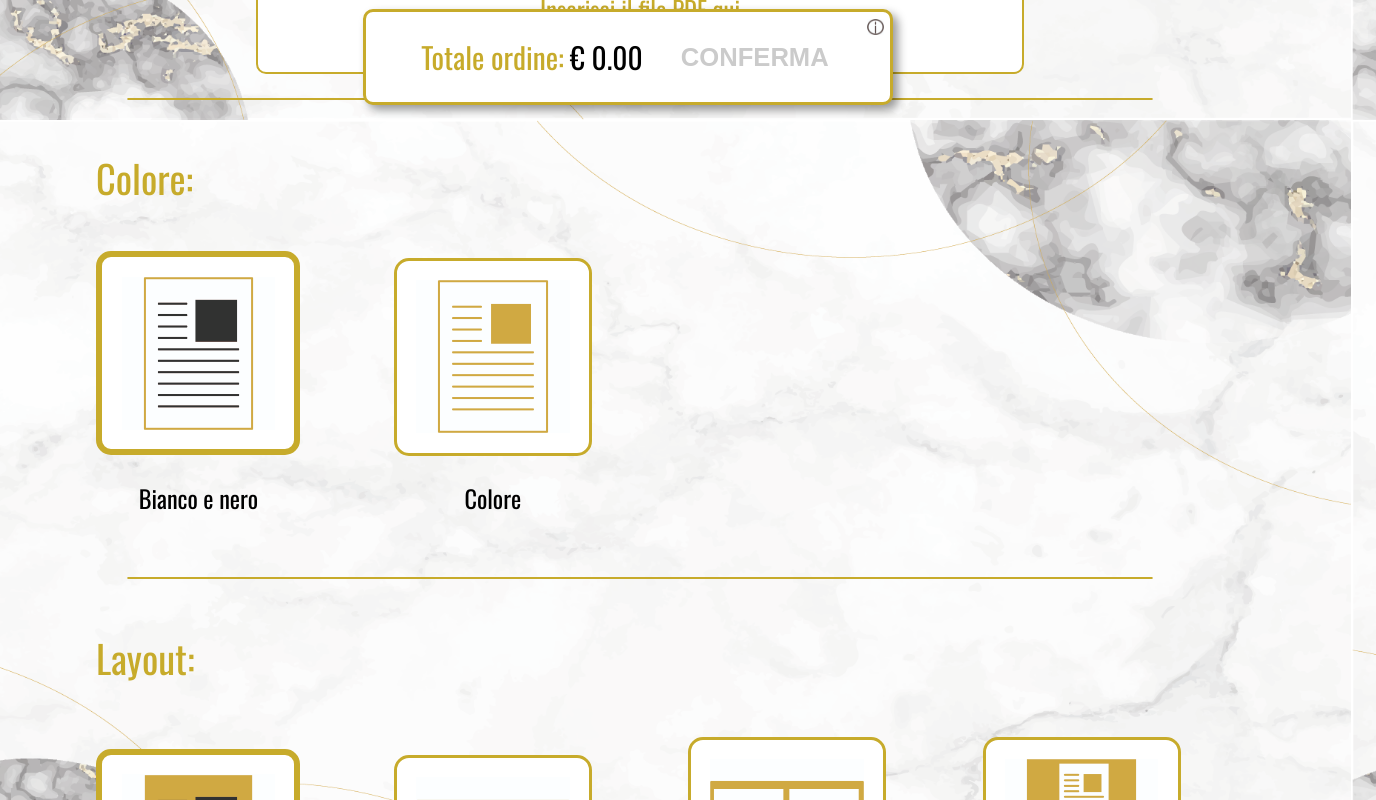
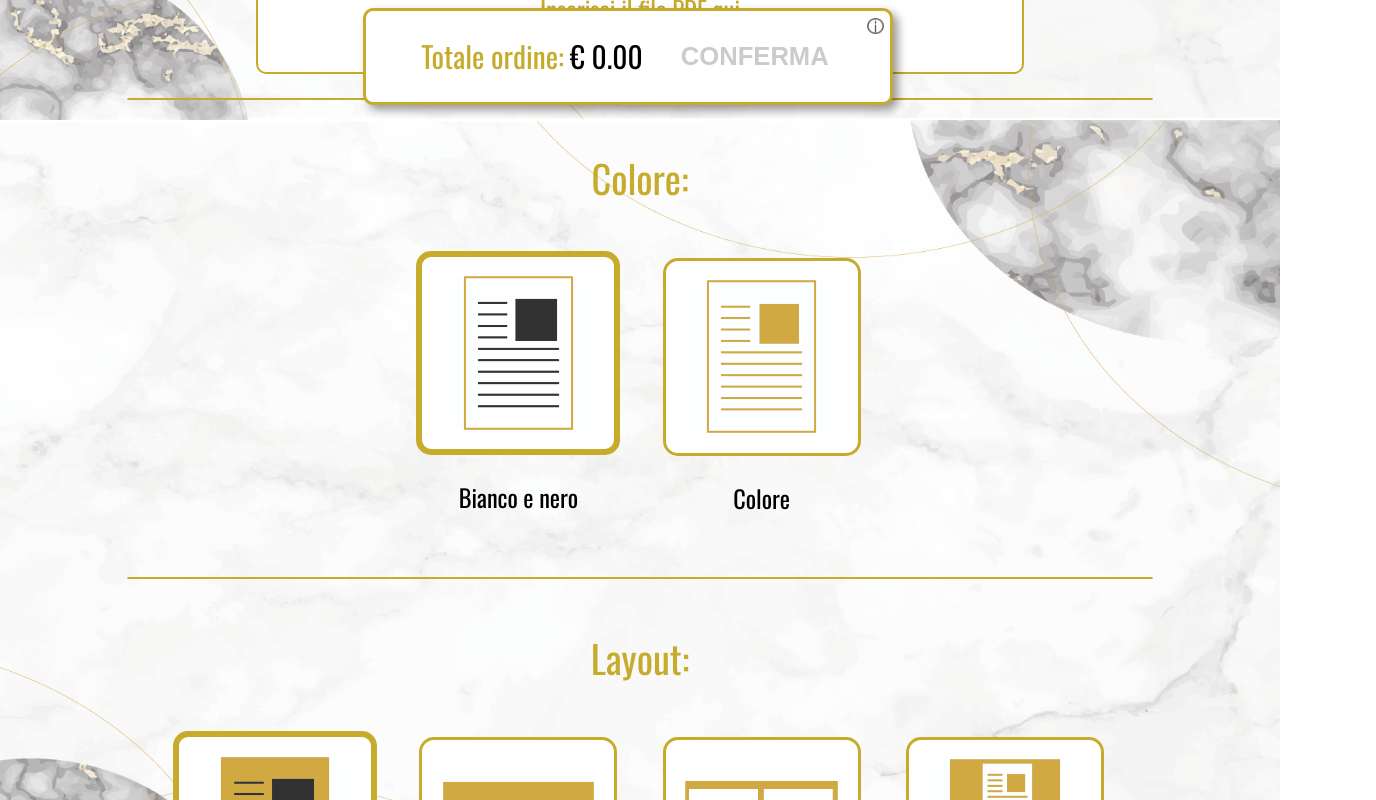
Before and after one commit to CarloVitto01/sito-web-pv, a React (Create React App) app: page / in a window 1280 px wide. Shown: the part 680-1480 px from the top of the page, 1376 px wide, since content can reach past the window. Built offline with nearby package versions, Linux system fonts and the light colour scheme.

Commit message:
fixed css cards

```diff
--- a/src/components/ContainerCards.module.css
+++ b/src/components/ContainerCards.module.css
@@ -2,25 +2,21 @@
   display: flex;
   justify-content: center;
   flex-direction: column;
-  align-items: center;
-  width: 100%;
 }
 
 .title {
-  width: 100%;
-  margin-left: 5em;
-  text-align: start;
+  text-align: center;
   font-size: 3vw;
   font-weight: normal;
   color: rgb(199, 171, 43);
 }
 
 .container {
-  display: grid;
-  grid-template-columns: 1fr 1fr 1fr 1fr;
+  display: flex;
+  flex-direction: row;
   justify-content: center;
-  align-items: center;
-  gap: 6vw;
+  align-items: flex-start;
+  gap: 2vw;
 }
 
 .container-item {
--- a/src/index.css
+++ b/src/index.css
@@ -10,6 +10,13 @@ code {
     monospace;
 }
 
+.container{
+  display: flex
+  ;
+      flex-direction: column;
+      justify-content: center;
+}
+
 @font-face {
   font-family: Oswald;
   src: url(./assets/fonts/Oswald.ttf);
```
